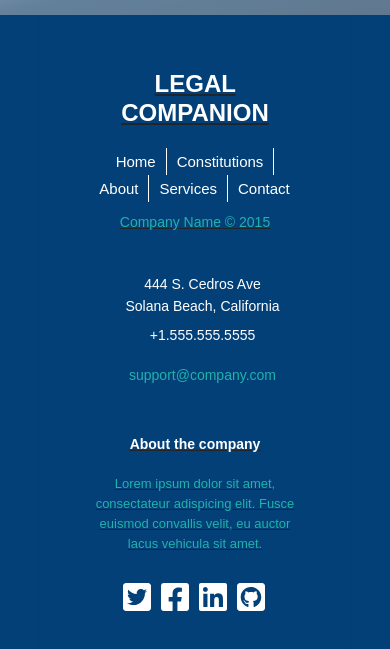
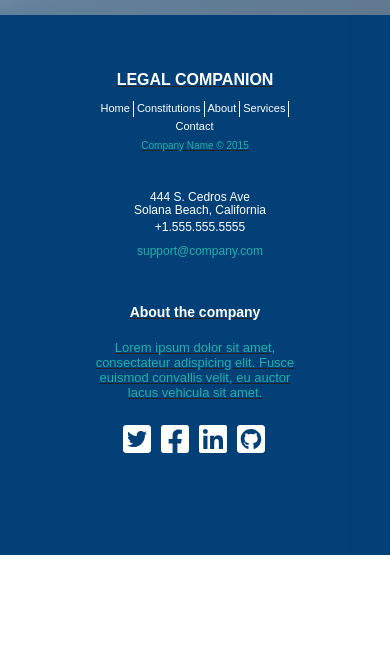
Before and after one commit to Caleb9083/legal-companion-frontend, a React (Create React App) app: page /constitutions/1/chapters/1 in a window 390 px wide. Shown: the part 345-994 px from the top of the page. After the commit the page ends 900 px from the top, so only its background shows below. Built offline with nearby package versions, Linux system fonts and the light colour scheme; no server answers; grey boxes are pictures that could not be loaded; the HTML template or start-up script is replaced by a standard one.

Commit message:
Update Footer css

```diff
--- a/src/components/styles/Footer.css
+++ b/src/components/styles/Footer.css
@@ -1,35 +1,3 @@
-/* footer{
-    width: 100%;
-    height: 150px;
-    background-color:#034078;
-    padding:5rem;
-}
-.footer_top{
-    height: 40%;
-    width:100%;
-    display: flex;
-}
-.footer_top_items{
-    width: 33.3%;
-    border: 1px solid #aaa;
-    font-size: 1.5rem;
-    color: #fff;
-    display: flex;
-    justify-content: center;
-    align-items: center;
-}
-.footer_bottom{
-    height: 60%;
-    width:100%;
-    text-align: center;
-    font-size: 2rem;
-    align-items: center;
-    justify-content: center;
-    display: flex;
-    font-weight: bold;
-    color: #fff;
-} */
-
 section {
   width: 100%;
   display: inline-block;
@@ -221,8 +189,87 @@ section {
     width: 37%;
   }
   .footer-distributed .footer-right {
-    width: 25%;
+    width: 30%;
   }
+  .footer-distributed h3 {
+    font-size: 1rem;
+    font-weight: bold;
+  }
+
+  .footer-distributed h3 span {
+    font-size: 1rem;
+  }
+
+  /* Footer links */
+
+  .footer-distributed .footer-links {
+    margin: 10px 0 6px;
+  }
+
+  .footer-distributed .footer-links .some_a {
+    line-height: 1.4;
+    font-weight: 300;
+    font-size: 11px;
+  }
+
+  .footer-distributed .footer-company-name {
+    font-size: 10px;
+  }
+
+  /* Footer Center */
+.footer-distributed .footer-center i {
+  font-size: 20px;
+  width: 30px;
+  height: 30px;
+  line-height: 20px;
+  margin: 5px 10px;
+}
+
+.footer-distributed .footer-center i.fa-envelope {
+  font-size: 14px;
+  line-height: 28px;
+}
+
+.footer-distributed .footer-center p {
+  font-size: 12px;
+  font-weight: 300;
+
+}
+
+.footer-distributed .footer-center p span {
+  font-size: 12px;
+  line-height: 1;
+}
+
+.footer-distributed .footer-links a{
+  font-weight: 300;
+  font-size: 14px;
+  border-right: 1px solid white;
+  padding: 0 3px;
+
+}
+/* Footer Right */
+
+.footer-distributed .footer-company-about {
+  line-height: 15px;
+  font-size: 13px;
+}
+
+.footer-distributed .footer-company-about span {
+  display: block;
+  color: #ffffff;
+  font-size: 14px;
+  font-weight: bold;
+  margin-bottom: 20px;
+}
+
+.footer-distributed .footer-icons {
+  margin-top: 20px;
+}
+
+
+
+
 }
 
 /* If you don't want the footer to be responsive, remove these media queries */
```
